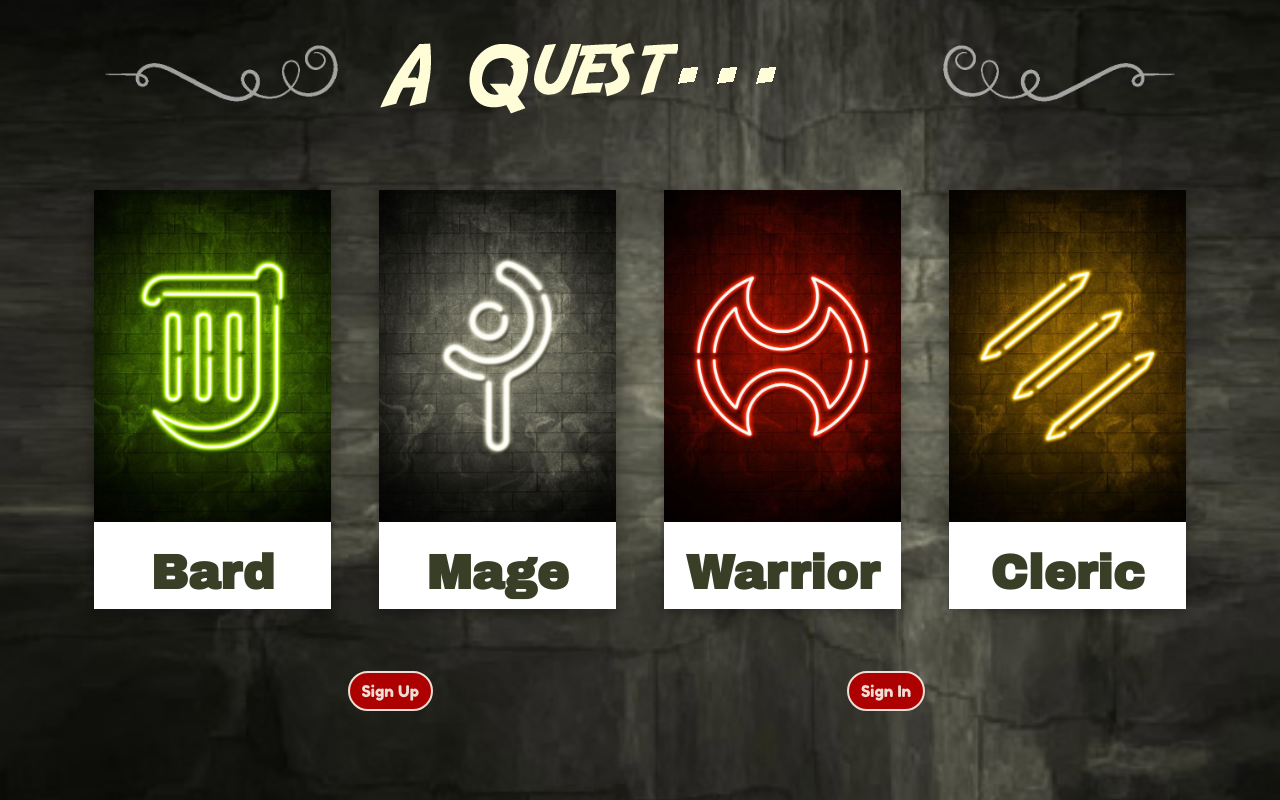
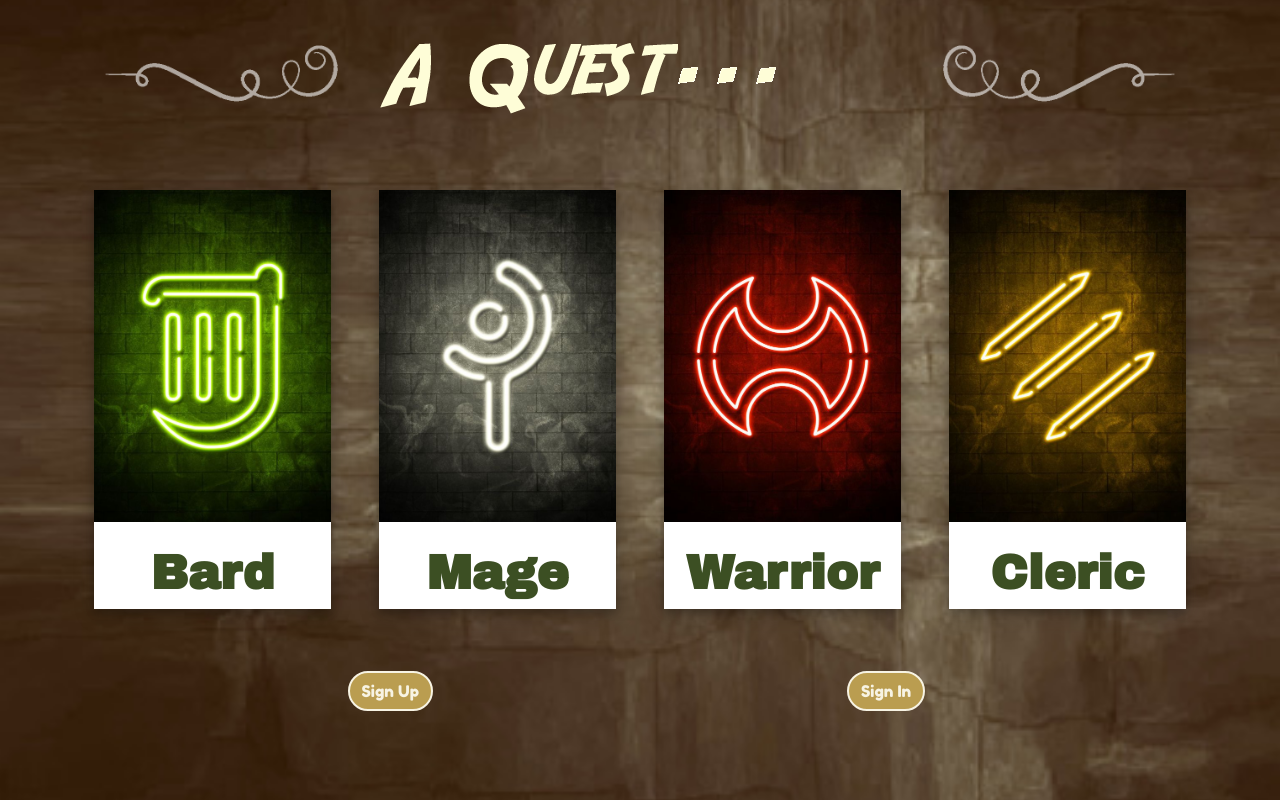
Before and after one commit to arethashwalls/QuestProject, a React (Create React App) app in the folder client/: page /welcome in a window 1280 px wide. Built offline with nearby package versions, Linux system fonts and the light colour scheme; the HTML template or start-up script is replaced by a standard one; what jointjs would draw is missing.

Commit message:
Set themes

```diff
--- a/client/src/App.css
+++ b/client/src/App.css
@@ -11,40 +11,49 @@
   font-style: normal;
 }
 /* Default theme/Login theme: */
-html, html[data-theme="Warrior"] {
+html {
   --background: url("./images/background.jpg");
   --darkColor: #393F26;
   --lightColor: #EDDDD4;
-  --hoverLightColor: #A89D97;
+  --hoverLightColor: #C6B8A3;
   --splashColor: #AD0101;
   --hoverSplashColor: #6d0000;
 }
 
-html[data-theme="Mage"] {
-  --background: url("./images/background.jpg");
-  --darkColor: #393F26;
-  --lightColor: #EDDDD4;
+html[data-theme="Warrior"] {
+  --background: url("./images/background-red.jpg");
+  --darkColor: #9E1424;
+  --lightColor: #D9CAB3;
   --hoverLightColor: #A89D97;
-  --splashColor: blue;
-  --hoverSplashColor: #6d0000;
+  --splashColor: #5E0B15;
+  --hoverSplashColor: #3C080E;
 }
 
-html[data-theme="Cleric"] {
-  --background: url("./images/background.jpg");
-  --darkColor: #393F26;
-  --lightColor: #EDDDD4;
+html[data-theme="Mage"] {
+  --background: url("./images/background-blue.jpg");
+  --darkColor: #3A4454;
+  --lightColor: #FCD4E5;
+  --hoverLightColor: #CFAEBC;
+  --splashColor: #235789;
+  --hoverSplashColor: #1A4064;
+}
+
+html, html[data-theme="Cleric"] {
+  --background: url("./images/background-yellow.jpg");
+  --darkColor: #3C4F23;
+  --lightColor: #F7F3E3;
   --hoverLightColor: #A89D97;
-  --splashColor: yellow;
+  --splashColor: #BA9D50;
   --hoverSplashColor: #6d0000;
 }
 
 html[data-theme="Bard"] {
-  --background: url("./images/background.jpg");
-  --darkColor: #393F26;
-  --lightColor: #EDDDD4;
-  --hoverLightColor: #A89D97;
-  --splashColor: purple;
-  --hoverSplashColor: #6d0000;
+  --background: url("./images/background-purple.jpg");
+  --darkColor: #44323E;
+  --lightColor: #FCF6B1;
+  --hoverLightColor: #B8B381;
+  --splashColor: #5F4BB6;
+  --hoverSplashColor: #342964;
 }
 
 body {
@@ -71,8 +80,9 @@ button:hover {
   transition: color 0.25s ease;
 }
 button:hover {
-  border: 2px solid var(--lightColor) !important;
+  border: 2px solid var(--hoverLightColor) !important;
   background-color: var(--hoverSplashColor) !important;
+  color: var(--hoverLightColor) !important;
 }
 button a:hover {
   text-decoration: none !important;
```
Also changed, not shown: client/src/images/background-red.jpg, client/src/images/background-yellow.jpg (added).
